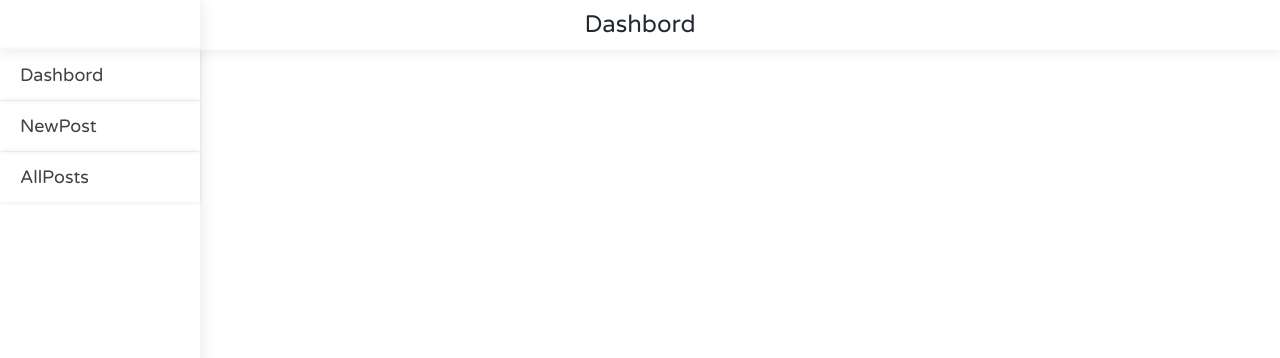
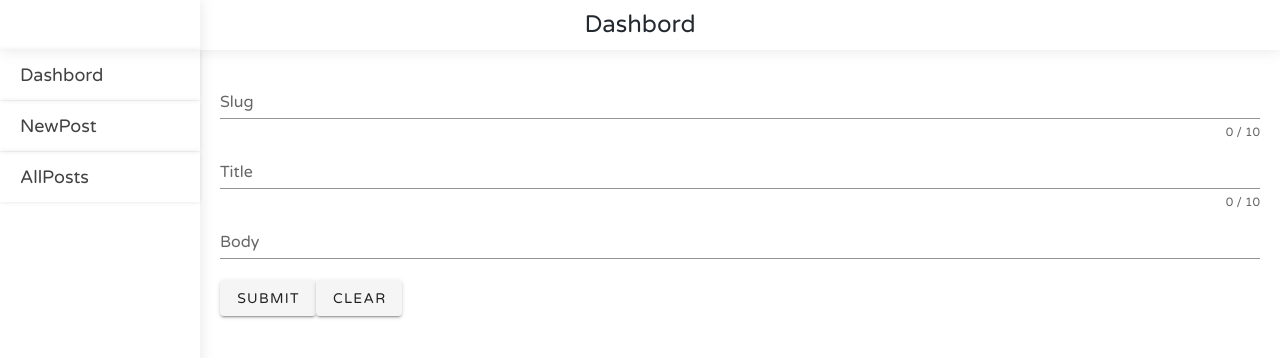
Before and after one commit to tsutaya100507/myblog-base, a Nuxt app in the folder app-front/: page /admin/newpost in a window 1280 px wide. Shown: the top 358 px of the page. Built offline with nearby package versions, Linux system fonts and the light colour scheme.

Commit message:
[Add] Add basic form to dashboard

```diff
--- a/app-front/pages/admin/newpost.vue
+++ b/app-front/pages/admin/newpost.vue
@@ -3,7 +3,36 @@
     <SideBar :links="links"/>
     <div class="content-wrapper">
       <AdminHeader />
-      <div>aaaa</div>
+      <div class="post-form">
+        <v-form ref="form" v-model="valid" lazy-validation>
+          <v-text-field
+            v-model="slug"
+            :rules="nameRules"
+            :counter="10"
+            label="Slug"
+            required
+          ></v-text-field>
+          <v-text-field
+            v-model="title"
+            :rules="nameRules"
+            :counter="10"
+            label="Title"
+            required
+          ></v-text-field>
+          <!-- todo: markdownエディタに書き換え -->
+          <v-text-field
+            v-model="body"
+            :rules="nameRules"
+            label="Body"
+            required
+          ></v-text-field>
+          <v-btn
+            :disabled="!valid"
+            @click="submit"
+          >submit</v-btn>
+          <v-btn @click="clear">clear</v-btn>
+        </v-form>
+      </div>
     </div>
   </div>
 </template>
@@ -23,7 +52,39 @@
           { name: "Dashbord", path: "/admin" },
           { name: "NewPost", path: "/admin/newpost" },
           { name: "AllPosts", path: "/admin/allposts" },
-        ]
+        ],
+        valid: true,
+        slug: '',
+        slugRules: [
+          v => !!v || 'Name is required',
+          v => (v && v.length <= 10) || 'Name must be less than 10 characters'
+        ],
+        title: '',
+        titleRules: [
+          v => !!v || 'Name is required',
+          v => (v && v.length <= 10) || 'Name must be less than 10 characters'
+        ],
+        body: '',
+        bodyRules: [
+          v => !!v || 'Name is required',
+          // v => (v && v.length <= 10) || 'Name must be less than 10 characters'
+        ],
+      }
+    },
+    methods: {
+      submit () {
+        if (this.$refs.form.validate()) {
+          // Native form submission is not yet supported
+          axios.post('', {
+            name: this.name,
+            email: this.email,
+            select: this.select,
+            checkbox: this.checkbox
+          })
+        }
+      },
+      clear () {
+        this.$refs.form.reset()
       }
     }
   }
@@ -38,4 +99,10 @@
   .content-wrapper {
     width: 100%;
   }
+
+  .post-form {
+    margin-top: 50px;
+    margin-left: 200px;
+    padding: 20px;
+  }
 </style>
```
Also changed, not shown: 1 other file (tests, documents, lock files or other folders).
